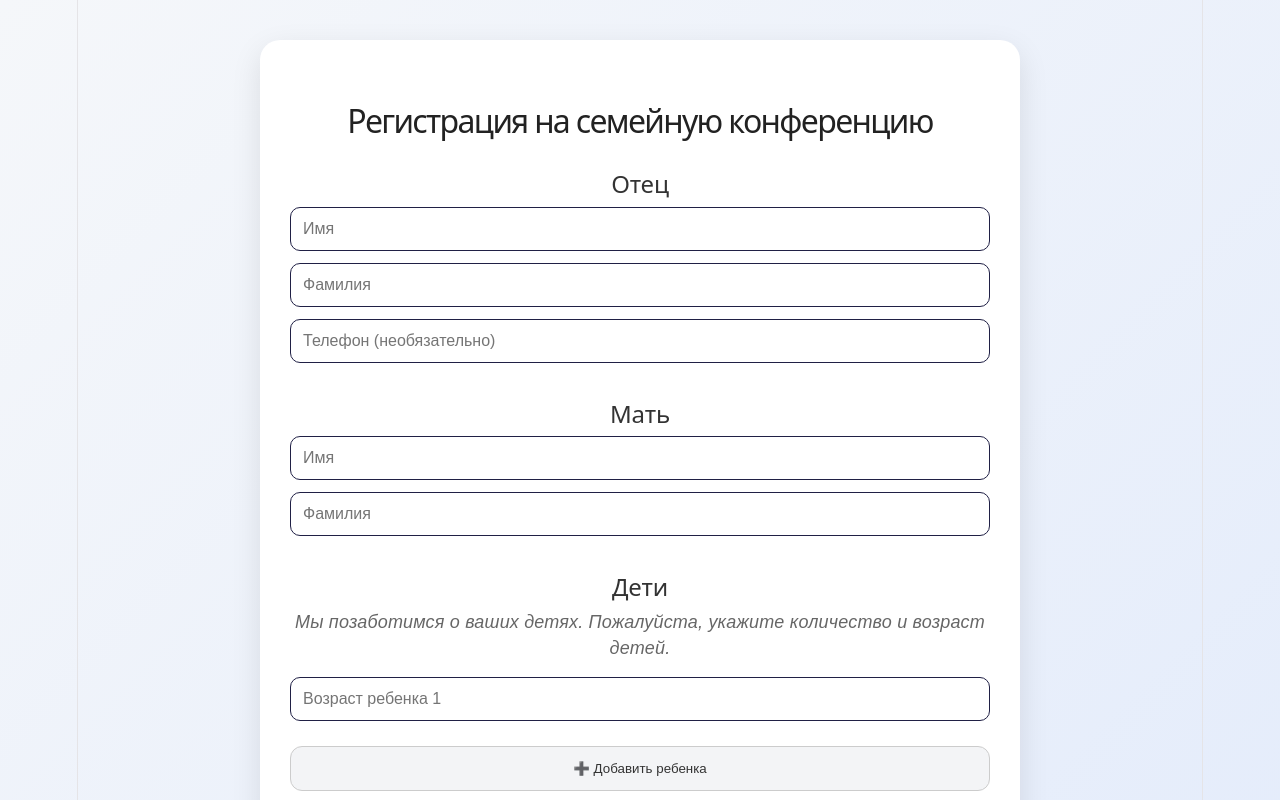
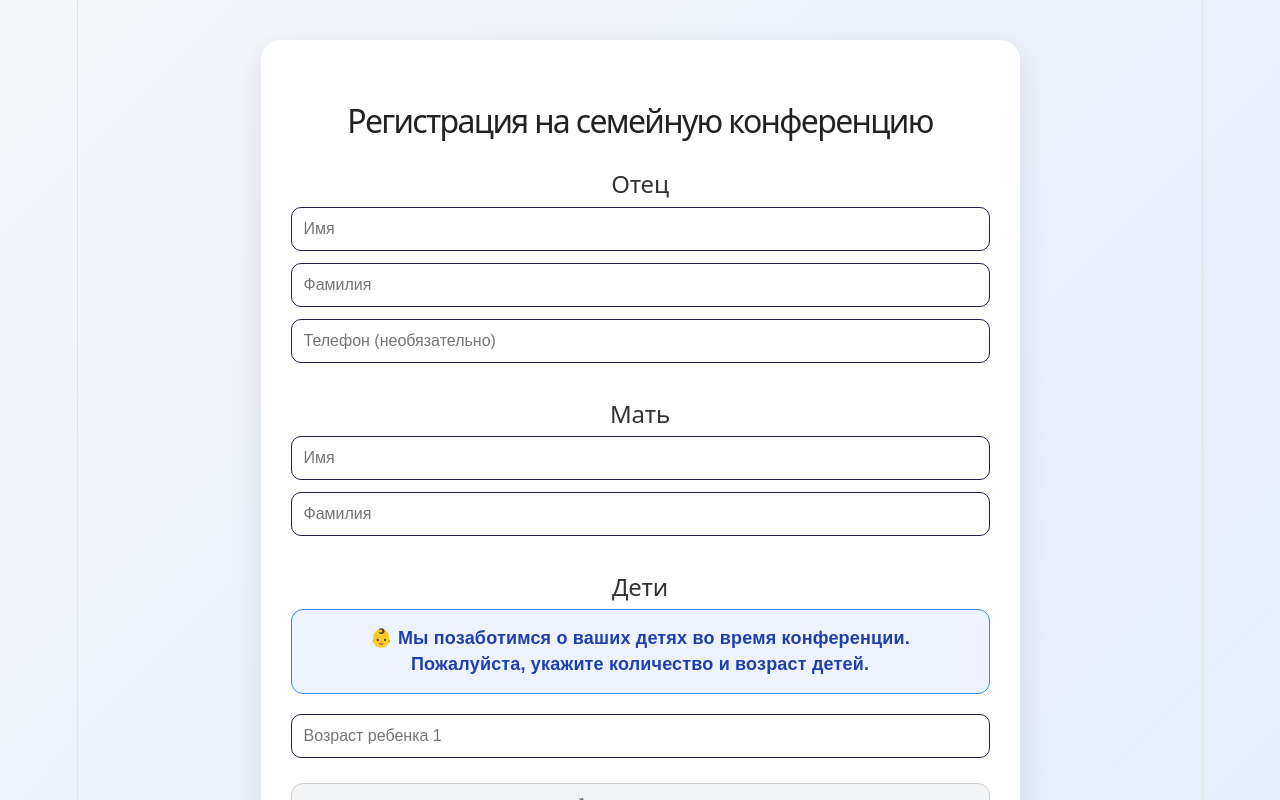
Before and after one commit to Malynskyi/church-registration, a React (Vite) app: page / in a window 1280 px wide. Shown: the top 800 px of the page. Built offline with nearby package versions, Linux system fonts and the light colour scheme.

Commit message:
Changet style

```diff
--- a/src/components/ChildrenForm.jsx
+++ b/src/components/ChildrenForm.jsx
@@ -39,16 +39,22 @@ export default function ChildrenForm({
         <>
             <h2 className="section-title">Дети</h2>
 
-            <p
+            <div
                 style={{
-                    color: "#666",
-                    marginBottom: "15px",
-                    fontStyle: "italic",
+                    background: "#eef4ff",
+                    border: "1px solid #3b82f6",
+                    borderRadius: "12px",
+                    padding: "15px",
+                    marginBottom: "20px",
+                    textAlign: "center",
+                    color: "#1e40af",
+                    fontWeight: "600",
                 }}
             >
-                Мы позаботимся о ваших детях. Пожалуйста,
-                укажите количество и возраст детей.
-            </p>
+                👶 Мы позаботимся о ваших детях во время конференции.
+                <br />
+                Пожалуйста, укажите количество и возраст детей.
+            </div>
 
             {children.map((child, index) => (
                 <div
```
